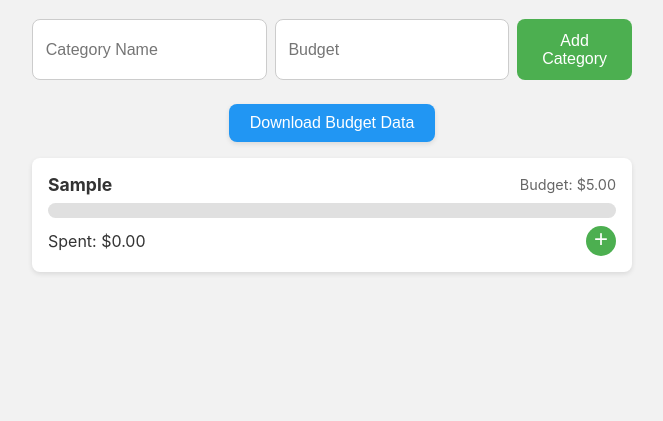
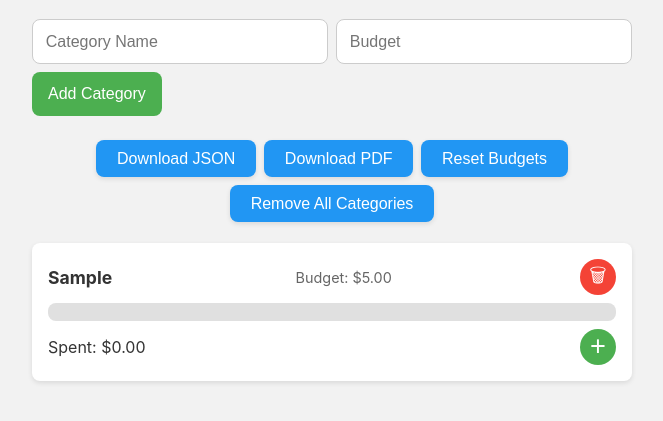
Before and after one commit to Dewanik/budget-tracker, a plain HTML site: page index.html in a window 1280 px wide. Both pictures are taken after typing "Sample", "5" into the empty fields and a click on the button "Add Category". Shown: the part 79-500 px from the top of the page, without its empty margins (308-971 px from the left). Drawn offline with nearby package versions, Linux system fonts and the light colour scheme.

Commit message:
Update index.html

```diff
--- a/index.html
+++ b/index.html
@@ -27,18 +27,23 @@ margin: 0 auto;
 h1 {
   text-align: center;
   color: var(--primary-color);
+  font-size: 2rem;
 }
 .add-category-form {
   display: flex;
   gap: 0.5rem;
   margin-bottom: 1.5rem;
+  flex-wrap: wrap;
+}
+.add-category-form input, .add-category-form button {
+  font-size: 1rem;
 }
 .add-category-form input {
   flex-grow: 1;
   padding: 0.8rem;
   border: 1px solid #ccc;
   border-radius: var(--border-radius);
-font-size: 1rem;
+  min-width: 100px;
 }
 .add-category-form button {
   padding: 0.8rem 1rem;
@@ -47,11 +52,32 @@ color: white;
   border: none;
   border-radius: var(--border-radius);
   cursor: pointer;
-font-size: 1rem;
   transition: background-color 0.3s;
+  min-width: 110px;
 }
 .add-category-form button:hover {
   background-color: #45a049;
+}
+.action-buttons {
+  display: flex;
+  gap: 0.5rem;
+  flex-wrap: wrap;
+  margin-bottom: 1.3rem;
+  justify-content: center;
+}
+.action-buttons button {
+  padding: 0.6rem 1.3rem;
+  background-color: #2196F3;
+  color: white;
+  border: none;
+  border-radius: var(--border-radius);
+  cursor: pointer;
+  font-size: 1rem;
+  box-shadow: var(--box-shadow);
+  transition: background 0.3s;
+}
+.action-buttons button:hover {
+  background-color: #1976d2;
 }
 .category {
   background-color: white;
@@ -65,10 +91,13 @@ display: flex;
   justify-content: space-between;
   align-items: center;
   margin-bottom: 0.5rem;
+  flex-wrap: wrap;
+  gap: 0.5rem;
 }
 .category-title {
   font-weight: bold;
   font-size: 1.1rem;
+  word-break: break-word;
 }
 .category-budget {
   font-size: 0.9rem;
@@ -79,9 +108,10 @@ width: 100%;
   background-color: #e0e0e0;
   border-radius: var(--border-radius);
   margin-bottom: 0.5rem;
+  height: 18px;
 }
 .progress-bar {
-height: 15px;
+  height: 100%;
   background-color: var(--primary-color);
   width: 0%;
   border-radius: var(--border-radius);
@@ -94,52 +124,84 @@ background-color: #f44336;
   display: flex;
   justify-content: space-between;
   align-items: center;
+  gap: 0.5rem;
 }
 .add-transaction-btn {
   background-color: var(--primary-color);
   color: white;
   border: none;
   border-radius: 50%;
-width: 30px;
-height: 30px;
-font-size: 1.5rem;
+  width: 36px;
+  height: 36px;
+  font-size: 1.7rem;
   cursor: pointer;
   display: flex;
   justify-content: center;
   align-items: center;
   padding-bottom: 4px;
+  transition: background 0.3s;
 }
-.download-btn {
-margin: 1rem auto;
-display: block;
-padding: 0.6rem 1.3rem;
-background-color: #2196F3;
+.add-transaction-btn:hover {
+  background-color: #388e3c;
+}
+.delete-category-btn {
+  background-color: #f44336;
   color: white;
   border: none;
-border-radius: var(--border-radius);
+  border-radius: 50%;
+  width: 36px;
+  height: 36px;
+  font-size: 1.2rem;
   cursor: pointer;
-font-size: 1rem;
-box-shadow: var(--box-shadow);
+  margin-left: 0.3rem;
+  display: flex;
+  align-items: center;
+  justify-content: center;
   transition: background 0.3s;
 }
-.download-btn:hover {
-background-color: #1976d2;
+.delete-category-btn:hover {
+  background-color: #b71c1c;
+}
+
+/* Responsive design */
+@media (max-width: 600px) {
+  .container {
+    padding: 0.5rem;
+    max-width: 100%;
+  }
+  .add-category-form, .action-buttons {
+    flex-direction: column;
+    gap: 0.8rem;
+  }
+  .add-category-form input, .add-category-form button, .action-buttons button {
+    width: 100%;
+    min-width: unset;
+  }
+  .category-header, .category-footer {
+    flex-direction: column;
+    align-items: flex-start;
+    gap: 0.3rem;
+  }
 }
 </style>
+<!-- jsPDF CDN for PDF export -->
+<script src="https://cdnjs.cloudflare.com/ajax/libs/jspdf/2.5.1/jspdf.umd.min.js"></script>
 </head>
 <body>
 
 <div class="container">
   <h1>My Budget Tracker</h1>
-
   <div class="add-category-form">
-<input type="text" id="categoryName" placeholder="Category Name">
-<input type="number" id="categoryBudget" placeholder="Budget">
+    <input type="text" id="categoryName" placeholder="Category Name" autocomplete="off">
+    <input type="number" id="categoryBudget" placeholder="Budget" min="0" inputmode="decimal">
     <button onclick="addCategory()">Add Category</button>
   </div>
-
-<button class="download-btn" onclick="downloadBudgetData()">Download Budget Data</button>
-
+  <div class="action-buttons">
+    <button onclick="downloadBudgetData()">Download JSON</button>
+    <button onclick="downloadBudgetPDF()">Download PDF</button>
+    <button onclick="resetAllBudgets()">Reset Budgets</button>
+    <button onclick="removeAllCategories()">Remove All Categories</button>
+  </div>
   <div id="categoriesList"></div>
 </div>
 
@@ -204,6 +266,15 @@ alert('Please enter a valid amount.');
   }
 }
 
+function deleteCategory(index) {
+  if (confirm('Are you sure you want to delete this category?')) {
+    const budgetData = getBudgetData();
+    budgetData.splice(index, 1);
+    saveBudgetData(budgetData);
+    loadBudgetData();
+  }
+}
+
 function createCategoryElement(category, index) {
   const element = document.createElement('div');
   element.className = 'category';
@@ -211,13 +282,14 @@ element.innerHTML = `
     <div class="category-header">
       <div class="category-title">${category.name}</div>
       <div class="category-budget" id="categoryBudget-${index}">Budget: $${category.budget.toFixed(2)}</div>
+      <button class="delete-category-btn" title="Delete category" onclick="deleteCategory(${index})">&#128465;</button>
     </div>
     <div class="progress-bar-container">
       <div class="progress-bar" id="progressBar-${index}"></div>
     </div>
     <div class="category-footer">
       <div id="categorySpent-${index}">Spent: $${category.spent.toFixed(2)}</div>
-<button class="add-transaction-btn" onclick="addTransaction(${index})">+</button>
+      <button class="add-transaction-btn" title="Add transaction" onclick="addTransaction(${index})">+</button>
     </div>
   `;
   return element;
@@ -258,7 +330,54 @@ URL.revokeObjectURL(a.href);
     a.remove();
   }, 0);
 }
+
+function downloadBudgetPDF() {
+  const { jsPDF } = window.jspdf;
+  const doc = new jsPDF();
+  const data = getBudgetData();
+  let y = 15;
+
+  doc.setFontSize(18);
+  doc.text("Budget Tracker Data", 10, y);
+  y += 10;
+  doc.setFontSize(12);
+
+  if (data.length === 0) {
+    doc.text("No budget categories.", 10, y);
+  } else {
+    data.forEach((cat, i) => {
+      doc.text(`${i + 1}. ${cat.name}`, 10, y);
+      y += 8;
+      doc.text(`Budget: $${cat.budget.toFixed(2)}`, 14, y);
+      y += 6;
+      doc.text(`Spent: $${cat.spent.toFixed(2)}`, 14, y);
+      y += 8;
+      if (y > 270 && i !== data.length - 1) {
+        doc.addPage();
+        y = 15;
+      }
+    });
+  }
+
+  doc.save("budget_data.pdf");
+}
+
+function resetAllBudgets() {
+  if (confirm("Reset all budgets? This will set all spent amounts to $0.")) {
+    const budgetData = getBudgetData();
+    budgetData.forEach(cat => { cat.spent = 0; });
+    saveBudgetData(budgetData);
+    loadBudgetData();
+  }
+}
+
+function removeAllCategories() {
+  if (confirm("Remove all categories? This will delete all your budget data!")) {
+    saveBudgetData([]);
+    loadBudgetData();
+  }
+}
+
 </script>
-
 </body>
 </html>
```
Lines whose indentation alone changed are shown as unchanged.
